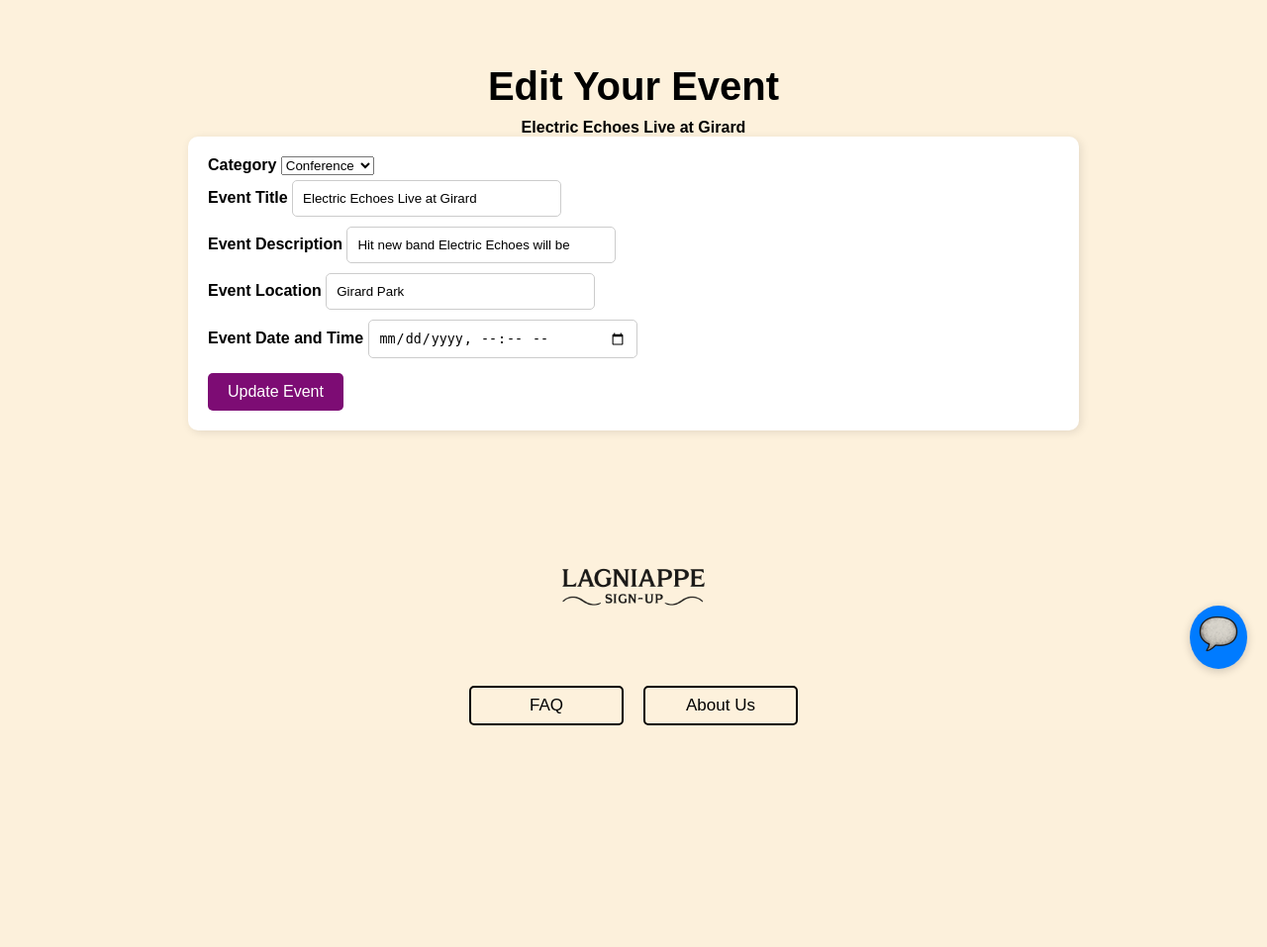
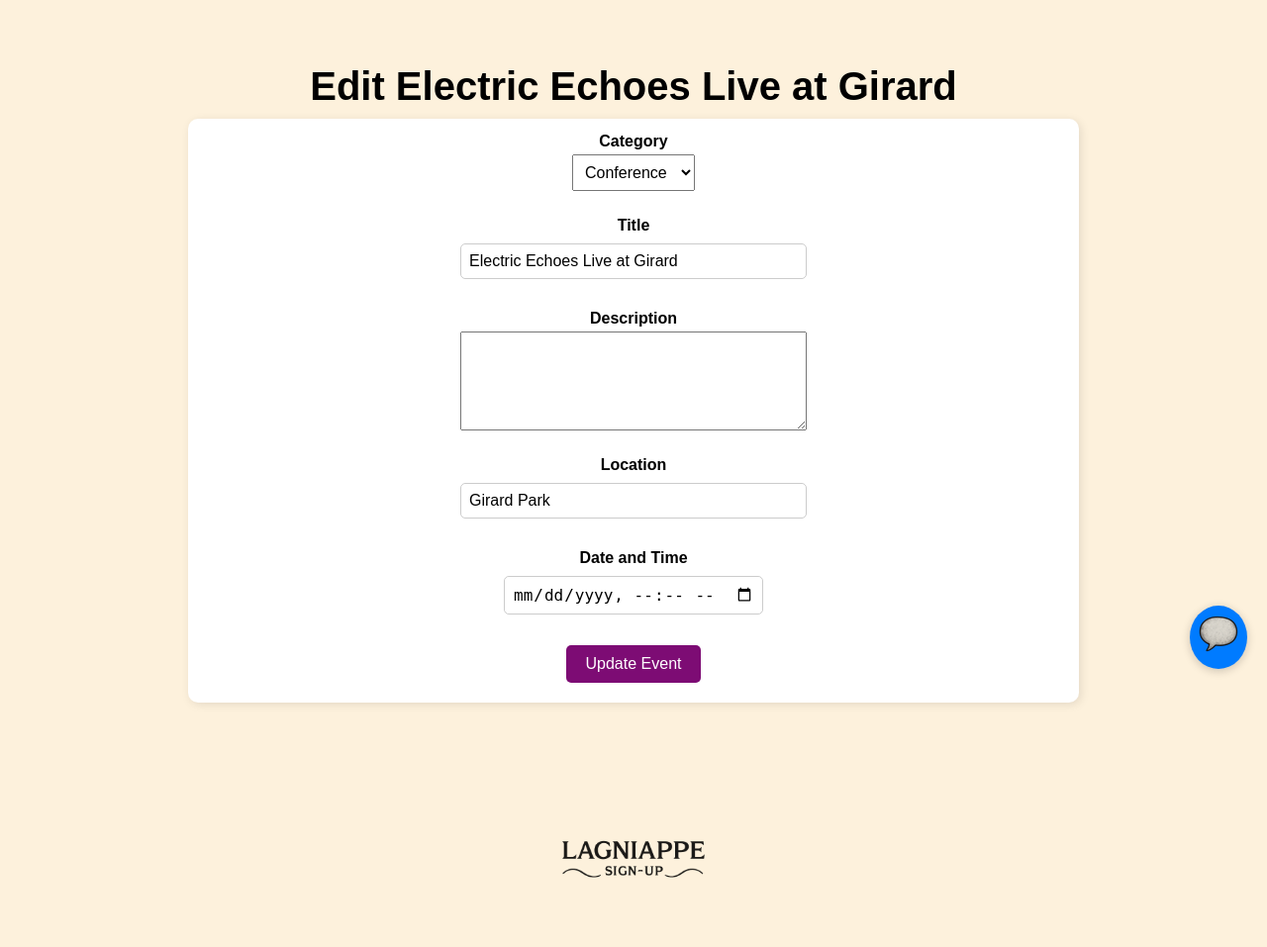
Before and after one commit to Tyler-Van-Beek/CMPS-490-Team-9-Product, a Django app: page /event/update/1 in a window 1280 px wide. Shown: the part 104-1061 px from the top of the page at 99% size. Before the commit the page ends 837 px from the top, so only its background shows below. Run offline with Django 5.2, Linux system fonts and the light colour scheme; a user stored in the database is signed in; data comes from the database, SQL or seed files in the repository; both versions use the stored data as it was after the commit.

Commit message:
more ui imporovements

```diff
--- a/lagniappe_signup/templates/base.html
+++ b/lagniappe_signup/templates/base.html
@@ -78,6 +78,27 @@
       test-align: center;
     }
 
+    .form-group {
+      display: flex;
+      flex-direction: column;
+      margin-bottom: 1rem;
+    }
+
+    .form-group label {
+      margin-bottom: 0.25rem;
+      font-weight: bold;
+    }
+
+    .form-group input,
+    .form-group select,
+    .form-group textarea {
+      padding: 0.5rem;
+      font-size: 1rem;
+      width: 100%;
+      max-width: 400px; /* Optional: control how wide inputs are */
+      box-sizing: border-box;
+    }
+
 
   </style>
 
--- a/lagniappe_signup/templates/create_feedback.html
+++ b/lagniappe_signup/templates/create_feedback.html
@@ -14,7 +14,7 @@
     <div class="container">
         <h1>Give Feedback for {{ event.Title }}</h1>
 
-        <form action="FeedbackForm/" method="POST">
+        <form action="FeedbackForm/" method="POST" style="display: flex; justify-content: center; align-items: center; flex-direction: column; height: 225px;">
             {% csrf_token %}
 
             {% if user.is_authenticated%}
@@ -36,7 +36,7 @@
 
             <div class="form-group">
                 <label for="Comments">Comments</label>
-                <textarea id="Comments" name="comments" required maxlength="500"></textarea>
+                <textarea id="Comments" name="comments" required maxlength="500" style="height: 100px; width: 300px;"></textarea>
             </div>
 
             <div class="form-group">
--- a/lagniappe_signup/templates/event_update.html
+++ b/lagniappe_signup/templates/event_update.html
@@ -12,11 +12,9 @@
 <body>
 {% if user %}
     <div class="container">
-        <h1>Edit Your Event</h1>
+        <h1>Edit {{ event.Title }}</h1>
 
-        <a><strong>{{ event.Title }}</strong></a>
-
-        <form method="POST">
+        <form method="POST" style="display: flex; justify-content: center; align-items: center; flex-direction: column; height: 550px;">
             {% csrf_token %}
 
             {% if user.is_authenticated%}
@@ -34,22 +32,22 @@
             </div>
 
             <div class="form-group">
-                <label for="Title">Event Title</label>
-                <input type="text" id="Title" value = "{{ event.Title }}" name="Title" required maxlength="100">
+                <label for="Title">Title</label>
+                <input type="text" id="Title" value = "{{ event.Title }}" name="Title" required maxlength="100" style="width: 350px">
             </div>
 
             <div class="form-group">
-                <label for="Description">Event Description</label>
-                <input id="Description" name="Description" value = "{{ event.Description }}" required maxlength="500"></textarea>
+                <label for="Description">Description</label>
+                <textarea id="Description" name="Description" value = "{{ event.Description }}" required maxlength="500" style="width: 350px; height: 100px;"></textarea>
             </div>
 
             <div class="form-group">
-                <label for="Location">Event Location</label>
-                <input type="text" id="Location" name="Location" value = "{{ event.Location }}" required maxlength="100">
+                <label for="Location">Location</label>
+                <input type="text" id="Location" name="Location" value = "{{ event.Location }}" required maxlength="100" style="width: 350px">
             </div>
 
             <div class="form-group">
-                <label for="DateTime">Event Date and Time</label>
+                <label for="DateTime">Date and Time</label>
                 <input type="datetime-local" id="DateTime" value = "{{ event.DateTime }}" name="DateTime" required>
             </div>
 
--- a/lagniappe_signup/templates/registration_delete.html
+++ b/lagniappe_signup/templates/registration_delete.html
@@ -13,10 +13,10 @@
         <form method="post" class = 'card'>
             {% csrf_token %}
             <h2>Delete Registration</h2>
-            <p>Are you sure you want to cancel your registration? </p>
+            <p>Are you sure you want to cancel your registration for {{ reg.EventID.Title }}? </p>
             <div style="display: flex; justify-content: center; gap: 1rem; margin-top: 1rem;">
                 <button typ='submit' style="background-color: red">Yes</button>
-                <button href="{% url 'event-detail' reg.EventID.EventID %}" class ="btn btn-secondary" >No</button>
+                <button href="{% url 'event-detail' reg.EventID.EventID %}" class ="btn btn-secondary" style="background-color: purple; color: white;">No</button>
             </div>
         </form>
     </div>
```
Also changed, not shown: lagniappe_signup/templates/create_event.html (+4 -4 lines), lagniappe_signup/db.sqlite3.
